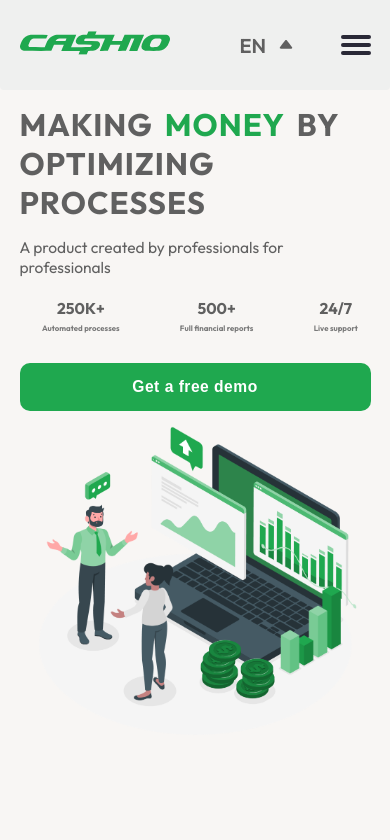
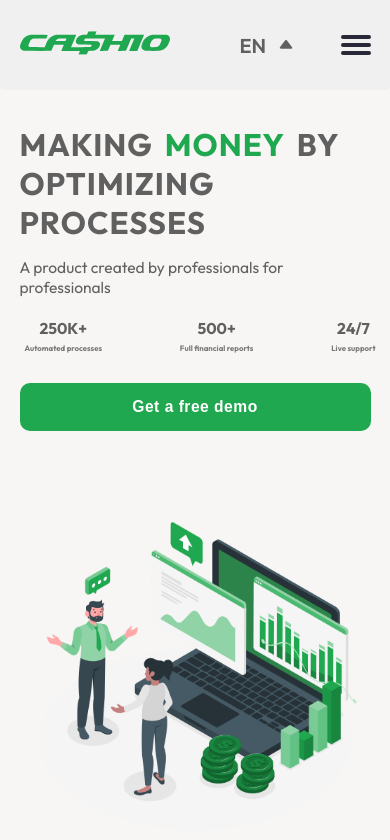
Before and after one commit to RevaGee/Cashio, a React (Create React App) app: page / in a window 390 px wide. Shown: the top 840 px of the page. Built offline with nearby package versions, Linux system fonts and the light colour scheme.

Commit message:
corrected slogan media

```diff
--- a/src/components/Slogan/style.scss
+++ b/src/components/Slogan/style.scss
@@ -5,7 +5,7 @@
   //justify-content: left;
   //flex-direction: column;
   //width: 90%;
-  //height: 100vh;
+  height: 100vh;
   //min-height: 100vh;
   //width: 100%;
   //margin: 100px auto;
@@ -13,7 +13,7 @@
   justify-content: center;
   position: relative;
   overflow: hidden;
-  margin-top: 100px;
+  margin-top: 0;
 }
 .img_and_text{
   width: 100%;
@@ -25,7 +25,8 @@
   display: flex;
   flex-direction: column;
   justify-content: space-between;
-  margin-top: 5px;
+  //margin-top: 5px;
+  margin-top: 75px;
   //height: calc(100vh - 80px);
   /*text-align: left;
   margin-bottom: inherit;*/
@@ -62,6 +63,7 @@
   width: 700px;
   //width: 40vw;
   height: auto;
+  margin-top: 75px;
 }
 
 .demo_slogan {
@@ -127,7 +129,8 @@
     color: var(--text_color);
     display: flex;
     justify-content: space-between;
-    width: 90%;
+    //width: 90%;
+    width: 110%;
     //font-size: 1.0vw;
     font-size: 16px;
 
@@ -173,6 +176,7 @@
     max-width:960px;
   }
   .img_slogan{
+    margin-top: 75px;
     width: 100%;
   }
 }
@@ -182,7 +186,8 @@
     max-width:1140px;
   }
   .slogan_image{
-    height: 600px;
+    //height: 600px;
+    height: 725px;
   }
 }
 
@@ -197,6 +202,10 @@
 }
 
 @media(max-width: 1200px){
+  .slogan{
+    margin-top: 100px;
+    height: auto;
+  }
   .slogan_image{
     margin-top: 15px;
     height: auto;
@@ -209,6 +218,7 @@
   }
   .info_text{
     margin-left: 10px;
+    width: 100% !important;
     //width: 70% !important;
     .digits_margin{
       margin: 0 5px 0 5px;
@@ -237,6 +247,9 @@
   }
 }
 @media(max-width: 768px){
+  .slogan{
+    margin-top: 50px;
+  }
   .slogan_head_text{
     font-size: 8vw;
   }
```
